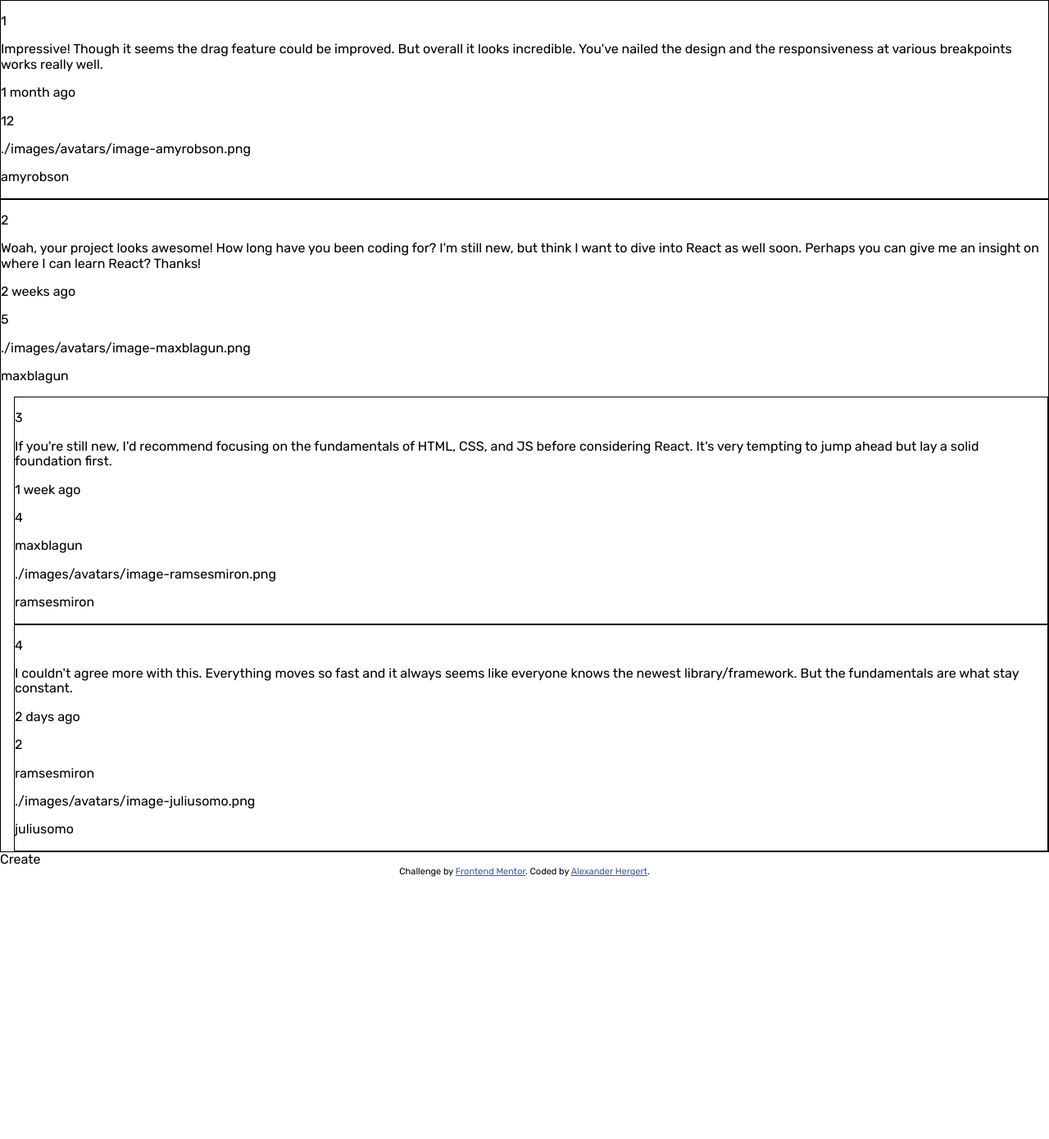
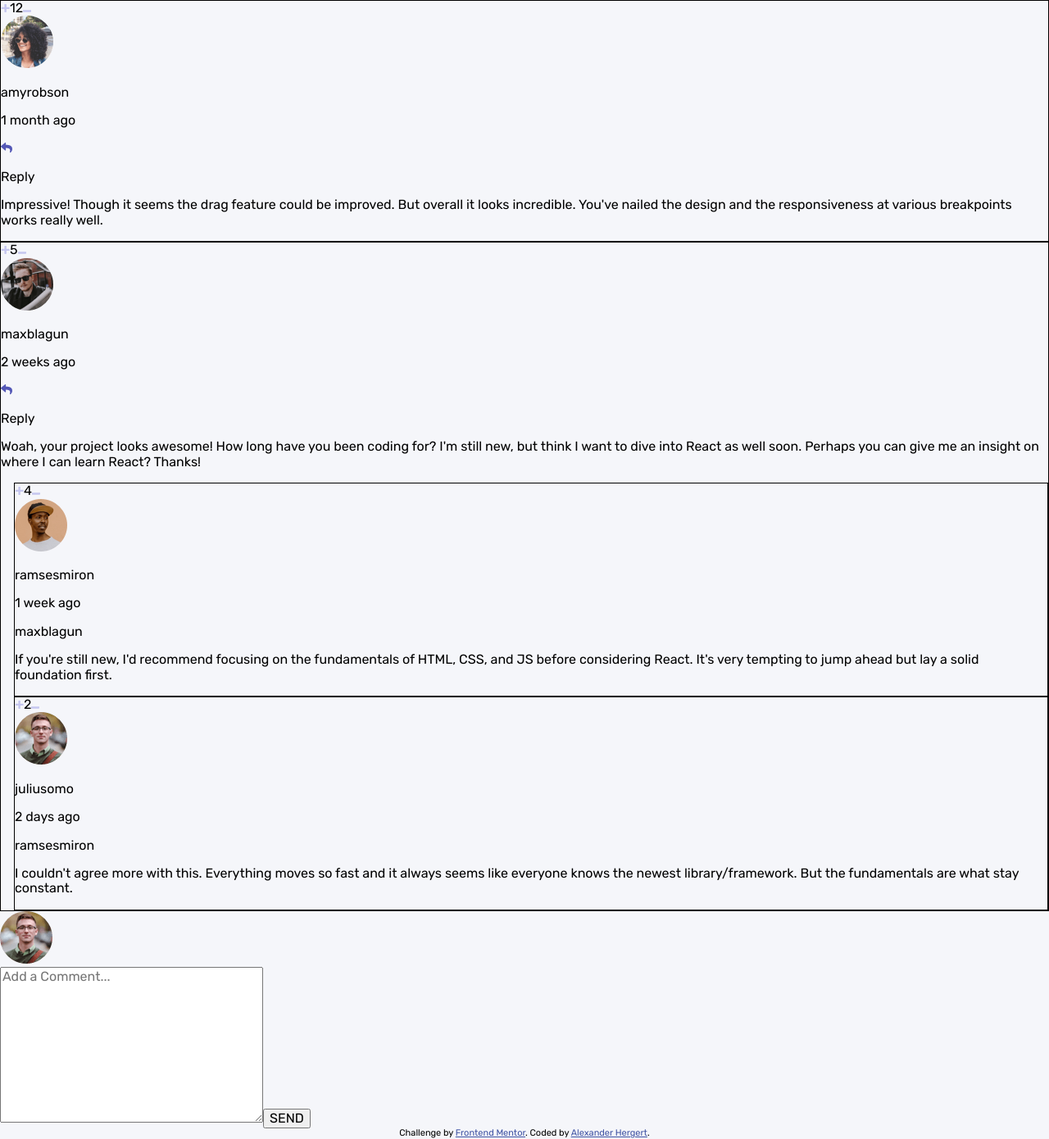
Before and after one commit to alexander-hergert/Interactive-comments-section, a React (Vite) app: page / in a window 1280 px wide. Shown: the whole page at 82% size. Before the commit the page ends 1071 px from the top, so only its background shows below. Built offline with nearby package versions, Linux system fonts and the light colour scheme.

Commit message:
Add detailed structure.

```diff
--- a/public/assets/styles/style.css
+++ b/public/assets/styles/style.css
@@ -12,10 +12,15 @@
   --white: hsl(0, 0%, 100%);
 }
 
+* {
+  box-sizing: border-box;
+}
+
 body {
   min-height: 100vh;
   font-size: 16px;
   font-family: "Rubik", sans-serif;
+  background-color: var(--very-light-gray);
 }
 
 .attribution {
--- a/src/App.jsx
+++ b/src/App.jsx
@@ -1,12 +1,31 @@
-import React from "react";
+import React, { useEffect, useState } from "react";
+import { fetchData } from "./utility/utility";
 import Comments from "./components/Comments";
 import Create from "./components/Create";
 
 function App() {
-  return <main>
-    <Comments />
-    <Create />
-  </main>;
+  const url = "/src/data.json";
+  const [currentUser, setCurrentUser] = useState({});
+  const [comments, setComments] = useState([]);
+
+  useEffect(() => {
+    const fetchDataAsync = async (url) => {
+      try {
+        const data = await fetchData(url);
+        setCurrentUser(data.currentUser);
+        setComments(data.comments);
+      } catch (error) {
+        console.log("Error fetching data:", error.message);
+      }
+    };
+    fetchDataAsync(url);
+  }, []);
+  return (
+    <main>
+      <Comments comments={comments} />
+      <Create currentUser={currentUser}/>
+    </main>
+  );
 }
 
 export default App;
--- a/src/components/Comment.jsx
+++ b/src/components/Comment.jsx
@@ -13,13 +13,24 @@ const Comment = ({ item }) => {
   const { id, content, createdAt, score, replyingTo, user, replies } = item;
   return (
     <CommentStyles>
-      <p>{id}</p>
+      <div>
+        <input type="image" src="/assets/images/icon-plus.svg" />
+        {score}
+        <input type="image" src="/assets/images/icon-minus.svg" />
+      </div>
+      <div>
+        <div>
+          <img src={user.image.png} alt="avatar" />
+          <p>{user.username}</p>
+          <p>{createdAt}</p>
+        </div>
+        <div>
+          <input type="image" src="/assets/images/icon-reply.svg" />
+          <p>Reply</p>
+        </div>
+      </div>
+
       <p>{content}</p>
-      <p>{createdAt}</p>
-      <p>{score}</p>
-      <p>{replyingTo}</p>
-      <p>{user.image.png}</p>
-      <p>{user.username}</p>
       <Replies replies={replies} />
     </CommentStyles>
   );
--- a/src/components/Comments.jsx
+++ b/src/components/Comments.jsx
@@ -1,29 +1,11 @@
-import React, { useEffect, useState } from "react";
-import { fetchData } from "../utility/utility";
+import React from "react";
 import Comment from "./Comment";
 
-const Comments = () => {
-  const url = "/src/data.json";
-  const [currentUser, setCurrentUser] = useState({});
-  const [comments, setComments] = useState([]);
-
-  useEffect(() => {
-    const fetchDataAsync = async (url) => {
-      try {
-        const data = await fetchData(url);
-        setCurrentUser(data.currentUser);
-        setComments(data.comments);
-      } catch (error) {
-        console.log("Error fetching data:", error.message);
-      }
-    };
-    fetchDataAsync(url);
-  }, []);
-
+const Comments = ({ comments }) => {
   return (
     <section>
       {comments.map((item) => (
-        <Comment key={item.id} item={item}/>
+        <Comment key={item.id} item={item} />
       ))}
     </section>
   );
--- a/src/components/Create.jsx
+++ b/src/components/Create.jsx
@@ -1,7 +1,21 @@
 import React from "react";
 
-const Create = () => {
-  return <div>Create</div>;
+const Create = ({ currentUser }) => {
+  return (
+    <div>
+      <img src={currentUser.image?.png} alt="avatar" />
+      <form action="">
+        <textarea
+          name="newComment"
+          id="newComment"
+          cols="30"
+          rows="10"
+          placeholder="Add a Comment..."
+        ></textarea>
+        <button>SEND</button>
+      </form>
+    </div>
+  );
 };
 
 export default Create;
--- a/src/components/Reply.jsx
+++ b/src/components/Reply.jsx
@@ -13,13 +13,20 @@ const Reply = ({ item }) => {
   const { id, content, createdAt, score, replyingTo, user } = item;
   return (
     <ReplyStyles>
-      <p>{id}</p>
-      <p>{content}</p>
-      <p>{createdAt}</p>
-      <p>{score}</p>
-      <p>{replyingTo}</p>
-      <p>{user.image.png}</p>
-      <p>{user.username}</p>
+      <div>
+        <input type="image" src="/assets/images/icon-plus.svg" />
+        {score}
+        <input type="image" src="/assets/images/icon-minus.svg" />
+      </div>
+      <div>
+        <img src={user.image.png} alt="avatar" />
+        <p>{user.username}</p>
+        <p>{createdAt}</p>
+      </div>
+      <div>
+        <p>{replyingTo}</p>
+        <p>{content}</p>
+      </div>
     </ReplyStyles>
   );
 };
--- a/src/data.json
+++ b/src/data.json
@@ -1,8 +1,8 @@
 {
   "currentUser": {
     "image": {
-      "png": "./images/avatars/image-juliusomo.png",
-      "webp": "./images/avatars/image-juliusomo.webp"
+      "png": "/assets/images/avatars/image-juliusomo.png",
+      "webp": "/assets/images/avatars/image-juliusomo.webp"
     },
     "username": "juliusomo"
   },
@@ -14,8 +14,8 @@
       "score": 12,
       "user": {
         "image": {
-          "png": "./images/avatars/image-amyrobson.png",
-          "webp": "./images/avatars/image-amyrobson.webp"
+          "png": "/assets/images/avatars/image-amyrobson.png",
+          "webp": "/assets/images/avatars/image-amyrobson.webp"
         },
         "username": "amyrobson"
       },
@@ -28,8 +28,8 @@
       "score": 5,
       "user": {
         "image": {
-          "png": "./images/avatars/image-maxblagun.png",
-          "webp": "./images/avatars/image-maxblagun.webp"
+          "png": "/assets/images/avatars/image-maxblagun.png",
+          "webp": "/assets/images/avatars/image-maxblagun.webp"
         },
         "username": "maxblagun"
       },
@@ -42,8 +42,8 @@
           "replyingTo": "maxblagun",
           "user": {
             "image": {
-              "png": "./images/avatars/image-ramsesmiron.png",
-              "webp": "./images/avatars/image-ramsesmiron.webp"
+              "png": "/assets/images/avatars/image-ramsesmiron.png",
+              "webp": "/assets/images/avatars/image-ramsesmiron.webp"
             },
             "username": "ramsesmiron"
           }
@@ -56,8 +56,8 @@
           "replyingTo": "ramsesmiron",
           "user": {
             "image": {
-              "png": "./images/avatars/image-juliusomo.png",
-              "webp": "./images/avatars/image-juliusomo.webp"
+              "png": "/assets/images/avatars/image-juliusomo.png",
+              "webp": "/assets/images/avatars/image-juliusomo.webp"
             },
             "username": "juliusomo"
           }
```
